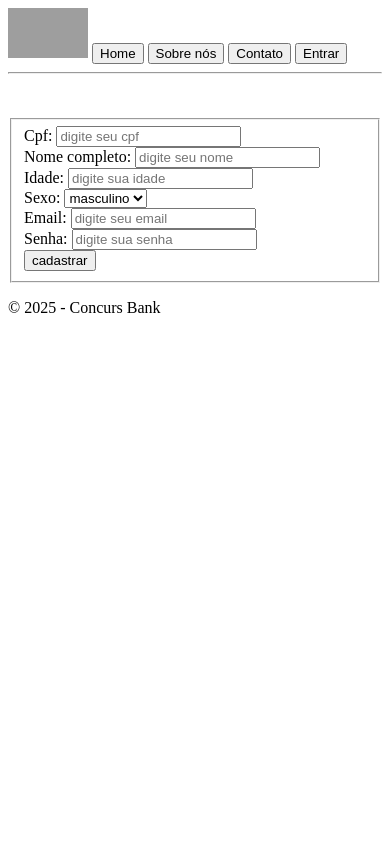
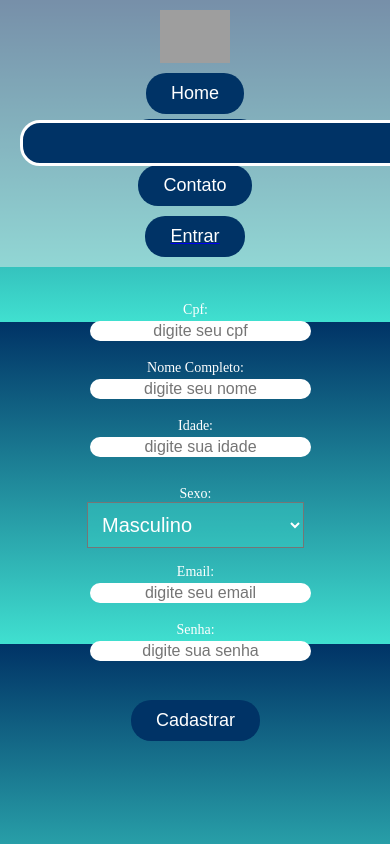
Before and after one commit to HermesonAlessandro/Concurs_bank, a PHP site: page /html/tela_cadastro.html in a window 390 px wide. Run offline with PHP 8.4, Linux system fonts and the light colour scheme; grey boxes are pictures that could not be loaded.

Commit message:
Tela de login
- ajustes em outras tela
- retirada dos" direitos autorais"
- fieldset trocado para div

```diff
--- /dev/null
+++ b/css/tela_cadastro.css
@@ -0,0 +1,409 @@
+.corpo_site {
+    background: linear-gradient(#003366, #40E0D0); /* Fundo em gradiente do azul escuro ao turquesa */
+    max-width: 100%; /* Largura máxima de 100% da tela */
+    width: 90%; /* Largura padrão de 90% */
+    padding: 95.5px 20px; /* Espaço interno: 66px em cima/baixo, 20px nos lados */
+    margin: 0 auto; /* Centraliza horizontalmente */
+}
+
+/* ======== Título da página ======== */
+#titulo {
+    font-size: 40px; /* Tamanho grande para o texto */
+    color: #ffffff; /* Cor branca */
+    text-align: center; /* Centraliza o texto */
+    margin-top: 110px; /* Espaço acima do título */
+}
+
+/* ======== Fundo atrás do texto principal ======== */
+#fundo_texto {
+    width: 100%; /* Largura total */
+    background-color: #003366; /* Fundo azul escuro */
+    border-radius: 12px; /* Cantos arredondados */
+    margin: 40px auto; /* Espaço vertical e centralização horizontal */
+    padding: 20px; /* Espaço interno */
+}
+
+/* ======== Texto principal ======== */
+#texto {
+    font-size: 24px; /* Tamanho da fonte */
+    color: aliceblue; /* Cor clara agradável */
+    margin: 0 auto; /* Centraliza horizontalmente */
+    max-width: 90%; /* Limita a largura */
+}
+
+/* ======== Logo principal ======== */
+#logo {
+    width: 102px; /* Largura fixa */
+    max-width: 200px; /* Largura máxima permitida */
+    height: auto; /* Altura proporcional à largura */
+    margin-top: 0px; /* Sem espaço acima */
+    margin-left: 20px; /* Espaço à esquerda */
+    position: relative; /* Permite sobreposição com z-index */
+    z-index: 2; /* Fica acima de elementos com z-index menor */
+}
+
+/* ======== Estilo padrão dos botões ======== */
+#button_sobre,
+#button_home,
+#button_contatos,
+#button_entrar,
+#button_cadastro,
+#button_se_cadastrar {
+    color: white; /* Texto branco */
+    background-color: #003366; /* Fundo azul escuro */
+    border-radius: 20px; /* Bordas arredondadas */
+    font-size: 18px; /* Tamanho da fonte */
+    padding: 10px 25px; /* Espaço interno */
+    border: none; /* Sem borda */
+    transition: background-color 0.3s ease; /* Transição suave ao mudar de cor */
+    position: relative; /* Para sobreposição */
+    z-index: 2; /* Acima do fundo translúcido */
+}
+
+/* Botão cadastro com largura maior */
+#button_cadastro {
+    width: auto; /* Largura automática */
+    min-width: 140px; /* Largura mínima */
+}
+
+
+/* ======== Efeitos de hover e foco ======== */
+#button_sobre:hover,
+#button_home:hover,
+#button_contatos:hover,
+#button_entrar:hover,
+#button_cadastro:hover,
+#button_se_cadastrar:hover {
+    background-color: #005599; /* Azul mais claro no hover */
+    cursor: pointer; /* Muda o cursor para mãozinha */
+}
+
+#button_sobre:focus,
+#button_home:focus,
+#button_contatos:focus,
+#button_entrar:focus,
+#button_cadastro:focus,
+#button_se_cadastrar:focus {
+    outline: 2px solid #ffffff; /* Contorno branco no foco */
+    background-color: #0077cc; /* Azul mais claro no foco */
+}
+.buttons_menu {
+    display: flex; /* Layout flexível */
+    justify-content: center; /* Centraliza os botões */
+    flex-wrap: wrap; /* Permite quebrar linha */
+    gap: 10px; /* Espaço entre os botões */
+    margin-top: -30px; /* Move para cima */
+}
+
+/* ======== Container dos botões de login/cadastro ======== */
+#button_entrar{
+    display: flex; /* Layout flexível */
+    justify-content: center; /* Centraliza os botões */
+    flex-wrap: wrap; /* Permite quebra de linha */
+    gap: 9px; /* Espaço entre os botões */
+    margin-top: -108px; /* Sobe o bloco */
+    margin-left: 1250px; /* Alinha mais à direita */
+}
+
+/* ======== Fundo translúcido atrás do menu ======== */
+#fundo_menu {
+    background-color: rgba(238, 236, 236, 0.5); /* Fundo cinza claro translúcido */
+    width: 100%; /* Largura total */
+    height: 142px; /* Altura fixa */
+    position: absolute; /* Fixa no topo */
+    top: 0; /* Alinha ao topo */
+    left: 0; /* Alinha à esquerda */
+    z-index: 1; /* Fica atrás dos botões */
+}
+.validacao_cadastro{
+    display: flex;
+    justify-content: center;
+    align-items: center;
+    flex-wrap:wrap;
+    color:#ffffff;
+    margin-top: -520px;
+    margin-left: 465px;
+    width: 300px;
+    max-width: 500px;
+    font-size: 20px;
+    position: absolute;
+    z-index: 2;
+}
+#fundo_cadastro{
+    background-color:#003366;
+    width: 320px;
+    margin-top: 120px;
+    margin-left: 450px;
+    border: solid #ffffff;
+    max-width: 500px;
+    height: 520px;
+    border-radius: 20px;
+    position: relative;
+    z-index: 1;
+
+}
+.validacao_cadastro label,input{
+    display: flex;
+    justify-content: center;
+    gap: 10px;
+
+}
+.validacao_cadastro input{
+    border: none;
+    border-radius: 10px;
+    margin: 3px;
+    text-align: center;
+    font-size: 20px;
+}
+#sexo{
+    display: flex;
+    margin-left: 70px;
+    font-size: 20px;
+    color: #ffffff;
+    padding: 10px;
+    background-color: #40e0d056;
+}
+
+#texto_sexo{
+    display: flex;
+    margin-top: -20px;
+    margin-left: 0px;
+}
+#button_se_cadastrar{
+    display: flex;
+    justify-content: center;
+    align-items: center;
+    margin-left: 65px;
+    margin-top: -15px;
+}
+/* Responsividade para tablets e celulares */
+@media (max-width: 768px) {
+    #fundo_menu {
+        flex-direction: column;
+        height: auto;
+    }
+
+    .buttons_menu {
+        flex-direction: column;
+        align-items: center;
+        margin-top: 10px;
+    }
+
+    #button_entrar {
+
+        margin-top: 0px;
+        margin-right: 400px;
+    }
+
+    #logo {
+        margin: 10px auto;
+        display: block;
+    }
+
+    .corpo_site {
+        width: 100%;
+        padding: 20px;
+    }
+
+    #fundo_cadastro {
+        width: 90%;
+        margin: 100px auto 0 auto;
+    }
+
+    .validacao_cadastro {
+        margin: -450px auto 0 auto;
+        width: 90%;
+        font-size: 16px;
+        margin-left: 0;
+    }
+
+    .validacao_cadastro input {
+        font-size: 16px;
+    }
+
+    #sexo {
+        margin-left: 0;
+        width: 100%;
+    }
+
+    #texto_sexo {
+        margin-top: 10px;
+    }
+
+    #button_se_cadastrar {
+        margin: 20px auto 0 auto;
+    }
+
+    #rodape_direitos_autorais {
+        bottom: auto;
+        position: static;
+        justify-content: center;
+        text-align: center;
+        margin-top: 30px;
+    }
+}
+    /* Dispositivos muito pequenos: celulares menores que 480px */
+@media (max-width: 480px) {
+    #logo {
+        width: 70px;
+        margin: 10px auto;
+        display: block;
+    }
+
+    .buttons_menu {
+        flex-direction: column;
+        align-items: center;
+        gap: 5px;
+    }
+
+    #button_entrar {
+        margin: 10px auto;
+    }
+
+    #fundo_cadastro {
+        width: 90%;
+        margin: 100px auto;
+        height: auto;
+        padding: 20px;
+    }
+
+    .validacao_cadastro {
+        width: 90%;
+        margin: 0 auto;
+        font-size: 14px;
+    }
+
+    .validacao_cadastro input {
+        font-size: 16px;
+        width: 100%;
+    }
+
+    #sexo {
+        margin-left: 0;
+        width: 100%;
+    }
+
+    #button_se_cadastrar {
+        margin: 20px auto 0 auto;
+    }
+
+    #rodape_direitos_autorais {
+        position: static;
+        margin-top: 20px;
+        justify-content: center;
+        text-align: center;
+    }
+}
+
+
+/* Dispositivos médios: celulares grandes e tablets (481px até 768px) */
+@media (min-width: 481px) and (max-width: 768px) {
+    .corpo_site {
+        padding: 30px 10px;
+        width: 100%;
+    }
+
+    #logo {
+        width: 90px;
+        margin: 10px auto;
+        display: block;
+    }
+
+    .buttons_menu {
+        flex-direction: column;
+        align-items: center;
+        gap: 10px;
+    }
+
+    #button_entrar {
+        margin: 15px auto;
+    }
+
+    #fundo_cadastro {
+        width: 85%;
+        margin: 100px auto;
+        height: auto;
+        padding: 25px;
+    }
+
+    .validacao_cadastro {
+        width: 90%;
+        font-size: 16px;
+        margin: 0 auto;
+    }
+
+    .validacao_cadastro input {
+        font-size: 18px;
+        width: 100%;
+    }
+
+    #sexo {
+        margin-left: 0;
+        width: 100%;
+    }
+
+    #button_se_cadastrar {
+        margin: 25px auto 0 auto;
+    }
+}
+
+
+/* Dispositivos médios a grandes: tablets e notebooks pequenos (769px até 1024px) */
+@media (min-width: 769px) and (max-width: 1024px) {
+    .corpo_site {
+        width: 95%;
+        padding: 50px;
+    }
+
+    #fundo_cadastro {
+        width: 400px;
+        margin: 100px auto;
+        height: auto;
+    }
+
+    .validacao_cadastro {
+        width: 90%;
+        margin: 0 auto;
+        font-size: 18px;
+    }
+
+    .validacao_cadastro input {
+        font-size: 18px;
+    }
+
+    #button_entrar {
+        margin: 0 auto;
+        margin-top: 20px;
+    }
+
+    .buttons_menu {
+        justify-content: center;
+        gap: 15px;
+    }
+}
+
+
+/* Telas grandes: desktops */
+@media (min-width: 1025px) {
+    .corpo_site {
+        width: 90%;
+        padding: 100px 50px;
+    }
+
+    .buttons_menu {
+        flex-direction: row;
+    }
+
+    #button_entrar {
+        margin-left: auto;
+        margin-right: 20px;
+    }
+
+    .validacao_cadastro {
+        margin-left: 465px;
+    }
+
+    #fundo_cadastro {
+        margin-left: 450px;
+    }
+}
--- a/css/tela_inicial.css
+++ b/css/tela_inicial.css
@@ -3,7 +3,7 @@
     background: linear-gradient(#003366, #40E0D0); /* Aplica um gradiente de azul escuro para ciano como fundo */
     text-align: center; /* Centraliza o texto dentro do contêiner */
     width: 81.7%;
-    padding: 10px; /* Define o padding (espaçamento interno) de 20px ao redor do conteúdo */
+    padding:29px; /* Define o padding (espaçamento interno) de 20px ao redor do conteúdo */
     margin: auto; /* Define margens externas de 10px (não centraliza automaticamente, pois falta 'width') */
 }
 
--- a/css/tela_sobre_nos.css
+++ b/css/tela_sobre_nos.css
@@ -33,7 +33,7 @@
 }
 
 /* ======== Logo principal ======== */
-#imagem {
+#logo {
     width: 102px; /* Largura fixa */
     max-width: 200px; /* Largura máxima permitida */
     height: auto; /* Altura proporcional à largura */
@@ -67,12 +67,12 @@
 }
 
 /* Estilizando o rodapé de direitos autorais */
-#rodape_diretos_autorais {
+#rodape_direitos_autorais {
    display: flex; /* Utiliza Flexbox para organização do layout */
    justify-content: flex-end; /* Alinha os elementos à direita */
    position: relative; /* Mantém a posição relativa ao seu elemento pai */
    color: #ffffff; /* Define a cor do texto como branco */
-   bottom: 433px; /* Move o elemento para cima, ajustando a posição vertical */
+   bottom: 463px; /* Move o elemento para cima, ajustando a posição vertical */
    z-index: 2; /* Garante que ele fique sobre outros elementos */
 }
 
--- a/html/tela_area_do_estudante.html
+++ b/html/tela_area_do_estudante.html
@@ -8,7 +8,7 @@
     <title>Àrea do estudante</title> <!-- Título da página, visível na aba do navegador -->
 </head> <!-- Fechamento da "cabeça" do site -->
 <body class="corpo_site"> <!-- Início do corpo da página, onde o conteúdo principal será mostrado ao usuário -->
-    <header id="fundo_menu">
+    <header class="fundo_menu">
     <!-- Exibição da logo do projeto -->
     <a href="tela_inicial.html"><img id ="logo" src="../img/Logo(CB).png" alt="Logo do site" width="80" height="50"></a>
          <!-- Atributo 'src' especifica o caminho da imagem; 'alt' fornece uma descrição alternativa caso a imagem não carregue;
@@ -36,6 +36,5 @@
     <img id ="tecnolaga" src="../img/Tecnolaga.jpg" alt="Figura_do_Site">
     <img id ="Especialista" src="../img/Designer.jpg" alt="Figura_do_Site" width="300">
     </div>
-<p id="rodape_diretos_autorais">&copy; 2025 - Concurs Bank</p>
 </body> <!-- Fechamento do corpo do site -->
 </html> <!-- Fechamento da tag HTML do site -->
--- a/html/tela_cadastro.html
+++ b/html/tela_cadastro.html
@@ -3,28 +3,33 @@
 <head> <!-- Abertura da tag "cabeça" do site -->
     <meta charset="UTF-8"> <!-- Define a codificação de caracteres como UTF-8, que suporta caracteres especiais como acentos -->
     <meta name="viewport" content="width=device-width, initial-scale=1.0"> <!-- Configura a página para ser responsiva, adaptando-se a diferentes tamanhos de tela -->
+    <link rel="stylesheet" href="../css/tela_cadastro.css">
     <title>Cadastro</title> <!-- Define o título da página, exibido na aba do navegador -->
 </head> <!-- Fechamento da tag "cabeça" do site -->
-<body> <!-- Início do corpo do documento HTML, onde todo o conteúdo visível será exibido -->
-    <header> <!-- Seção do cabeçalho da página, geralmente usada para exibir a logo e opções de navegação -->
-        <a href="tela_inicial.html"><img src="../img/Logo(CB).png" alt="Logo do site" width="80" height="50"></a> <!-- Exibe a imagem da logo. O atributo 'alt' é usado como descrição alternativa para acessibilidade, definindo também sua largura e altura -->
-        <a href="tela_inicial.html"><button>Home</button></a> <!-- Botão para a página inicial -->
-        <a href="tela_sobre_nos.html"><button>Sobre nós</button></a> <!-- Botão para a página de informações sobre o site ou projeto -->
-        <a href="tela_contato.html"><button>Contato</button></a> <!-- Botão para acessar a página de contatos -->
-        <a href="tela_login.html"><button>Entrar</button></a> <!-- Botão para iniciar o login -->
-        <hr> <!-- Linha horizontal para separação visual -->
+<body class="corpo_site"> <!-- Início do corpo do documento HTML, onde todo o conteúdo visível será exibido -->
+    <header id="fundo_menu"> <!-- Seção do cabeçalho da página, geralmente usada para exibir a logo e opções de navegação -->
+        <a href="tela_inicial.html"><img id="logo" src="../img/Logo(CB).png" alt="Logo do site" width="80" height="50"></a> <!-- Exibe a imagem da logo. O atributo 'alt' é usado como descrição alternativa para acessibilidade, definindo também sua largura e altura -->
+        <div class="buttons_menu">
+        <a href="tela_inicial.html"><button id="button_home">Home</button></a> <!-- Botão para a página inicial -->
+        <a href="tela_sobre_nos.html"><button id="button_sobre">Sobre nós</button></a> <!-- Botão para a página de informações sobre o site ou projeto -->
+        <a href="tela_contato.html"><button id="button_contatos">Contato</button></a> <!-- Botão para acessar a página de contatos -->
+        </div>
+
+        <a href="tela_login.html"><button id="button_entrar">Entrar</button></a> <!-- Botão para iniciar o login -->
+
+
     </header> <!-- Fechamento da tag header -->
-
+    <div id="fundo_cadastro"></div>
     <br><br> <!-- Quebras de linha para criar espaçamento entre o cabeçalho e o conteúdo principal -->
 
     <main> <!-- Elemento que agrupa o conteúdo principal da página -->
-        <form id ="validacao_cadastro" method="post" action="../php/cadastro.php"> <!-- Início de um formulário HTML. O atributo 'method="post"' especifica que os dados serão enviados ao servidor via POST -->
-            <fieldset> <!-- Agrupamento visual de elementos dentro do formulário -->
+        <form class ="validacao_cadastro" method="post" action="../php/cadastro.php"> <!-- Início de um formulário HTML. O atributo 'method="post"' especifica que os dados serão enviados ao servidor via POST -->
+            <div> <!-- Agrupamento visual de elementos dentro do formulário -->
                 <label for="cpf">Cpf:</label> <!-- Rótulo para o campo de entrada do CPF -->
                 <input type="text" id="cpf" name="cpf" placeholder="digite seu cpf"> <!-- Campo de entrada para CPF -->
                 <br> <!-- Quebra de linha para organização visual -->
 
-                <label for="nome_completo">Nome completo:</label> <!-- Rótulo para o campo de entrada do nome -->
+                <label for="nome_completo">Nome Completo:</label> <!-- Rótulo para o campo de entrada do nome -->
                 <input type="text" id="nome" name="nome_completo" placeholder="digite seu nome" > <!-- Campo de entrada para o nome completo -->
                 <br> <!-- Quebra de linha para organização visual -->
 
@@ -32,11 +37,11 @@
                 <input type="text" id="idade" name="idade" placeholder="digite sua idade"> <!-- Campo de entrada para a idade -->
                 <br> <!-- Quebra de linha para organização visual -->
 
-                <label for="sexo">Sexo:</label> <!-- Rótulo para a seleção do sexo -->
+                <label id="texto_sexo" for="sexo">Sexo:</label> <!-- Rótulo para a seleção do sexo -->
                 <select id="sexo" name="sexo"> <!-- Lista suspensa para selecionar o sexo -->
-                    <option value="masculino">masculino</option> <!-- Opção de sexo masculino -->
-                    <option value="feminino">feminino</option> <!-- Opção de sexo feminino -->
-                    <option value="outro">outro</option> <!-- Opção para outros gêneros -->
+                    <option value="masculino">Masculino</option> <!-- Opção de sexo masculino -->
+                    <option value="feminino">Feminino</option> <!-- Opção de sexo feminino -->
+                    <option value="outro">Outro</option> <!-- Opção para outros gêneros -->
                 </select> <!-- Fechamento da lista suspensa -->
                 <br> <!-- Quebra de linha para organização visual -->
 
@@ -48,11 +53,11 @@
                 <input type="password" id="senha" name="senha" placeholder="digite sua senha"> <!-- Campo de entrada de senha com ocultação do texto -->
                 <br> <!-- Quebra de linha para organização visual -->
 
-                <button type="submit">cadastrar</button> <!-- Botão para submeter o formulário -->
-            </fieldset> <!-- Fechamento da tag do fieldset -->
+                <button id="button_se_cadastrar" type="submit">Cadastrar</button> <!-- Botão para submeter o formulário -->
+            </div> <!-- Fechamento da tag do fieldset -->
         </form> <!-- Fechamento da tag form -->
     </main> <!-- Fechamento da tag main -->
     <script src="../js/validacao_cadastro.js" defer></script> <!-- Importando o js -->
-    <p id="rodape_diretos_autorais">&copy; 2025 - Concurs Bank</p>
+
 </body> <!-- Final do corpo do documento -->
 </html> <!-- Final do documento HTML -->
--- a/html/tela_inicial.html
+++ b/html/tela_inicial.html
@@ -21,6 +21,6 @@
             <button id ="button_iniciar">Iniciar</button> <!-- Botão simples que ao clicar leva à página configurada no link acima -->
         </a><!-- Fechamento da tag "a" -->
     </div> <!-- Fechamento da tag "div" -->
-    <p id="rodape_diretos_autorais">&copy; 2025 - Concurs Bank</p>
+
 </body> <!-- Fechamento do corpo do site -->
 </html> <!-- Fechamento da tag html do site -->
--- a/html/tela_sobre_nos.html
+++ b/html/tela_sobre_nos.html
@@ -9,7 +9,7 @@
 <body class="corpo_site"> <!-- Início do corpo da página -->
     <header id="fundo_menu" > <!-- Cabeçalho da página -->
 
-        <a href="tela_inicial.html"><img  id ="imagem" src="../img/Logo(CB).png" alt="Logo do site" width="80" height="50"></a> <!-- Adiciona uma imagem como logo, com tamanho definido -->
+        <a href="tela_inicial.html"><img  id ="logo" src="../img/Logo(CB).png" alt="Logo do site" width="80" height="50"></a> <!-- Adiciona uma imagem como logo, com tamanho definido -->
        <div class="buttons_menu">
         <a href="tela_inicial.html"><button id="button_home">Home</button></a> <!-- Botão para navegar para a página inicial -->
         <a href="tela_area_do_estudante.html"><button id="button_estudante">Àrea do estudante</button></a> <!-- Botão para acessar a seção "Sobre nós" -->
@@ -30,6 +30,6 @@
 Com a implementação dessa aplicação, esperamos oferecer aos usuários uma ferramenta prática e eficiente para aprimorar seus estudos, auxiliando na preparação para concursos e promovendo uma melhor experiência de aprendizado.
 </p> <!-- Texto descritivo sobre o trabalho ou projeto -->
 </div>
-<p id="rodape_diretos_autorais">&copy; 2025 - Concurs Bank</p>
+
 </body> <!-- Fim do corpo da página -->
 </html> <!-- Fim do documento HTML -->
```
Also changed, not shown: css/tela_area_do_estudante.css (+2 -12 lines), css/tela_login.css (added, +150 -0 lines), html/tela_login.html (+27 -25 lines).
